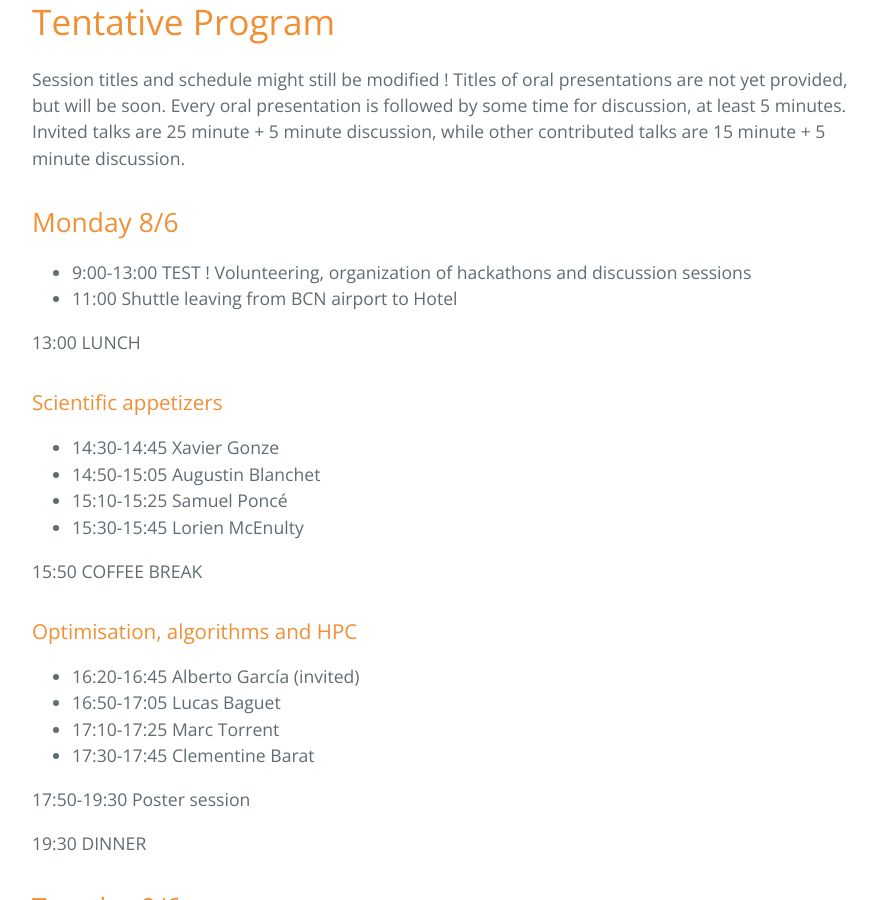
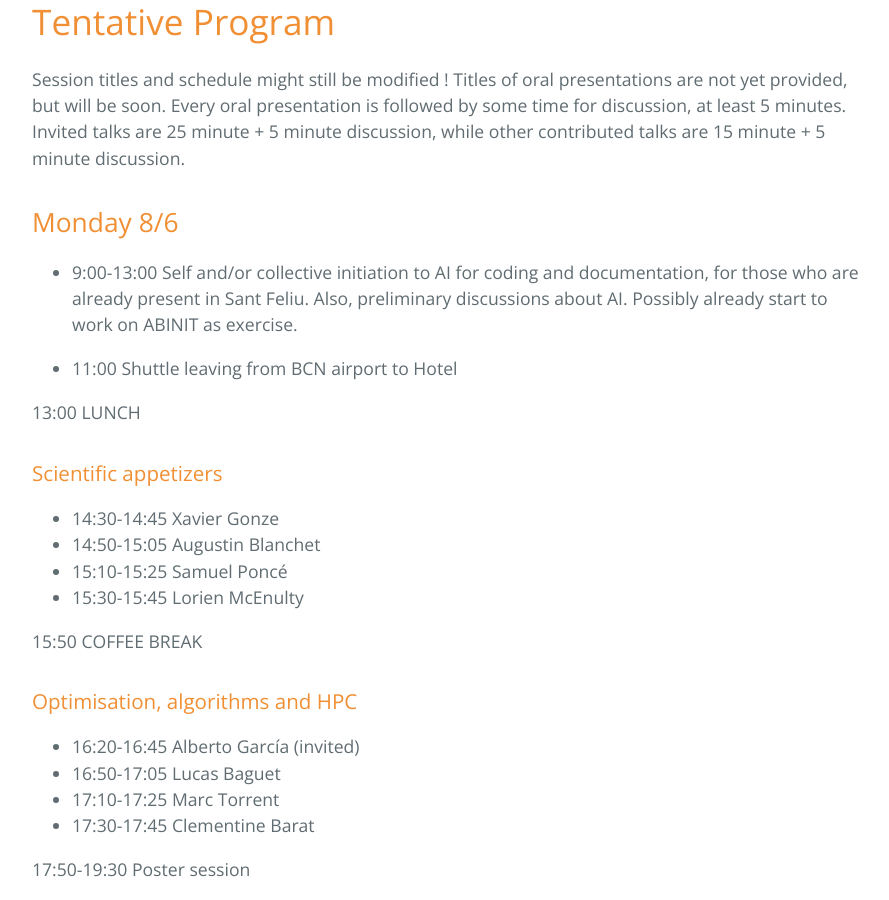
Before and after one commit to abinit/abidev2026, a Jekyll site: the page built from docs/program.md, in a window 1280 px wide and 900 px high, scrolled down 579 px. Shown: the whole window, without its empty margins (192-1081 px from the left). Built offline with Jekyll 4.4.1, drawn with Linux system fonts in a browser that asks for light colours; the repository's description, which GitHub fills in, is left out.

Commit message:
Update Monday program

```diff
--- a/docs/program.md
+++ b/docs/program.md
@@ -18,7 +18,8 @@ Session titles and schedule might still be modified ! Titles of oral presentatio
 
 ## Monday 8/6
 
-- 9:00-13:00 TEST ! Volunteering, organization of hackathons and discussion sessions
+- 9:00-13:00 Self and/or collective initiation to AI for coding and documentation, for those who are already present in Sant Feliu. Also, preliminary discussions about AI. Possibly already start to work on ABINIT as exercise.
+
 - 11:00 Shuttle leaving from BCN airport to Hotel
 
 13:00 LUNCH
```
